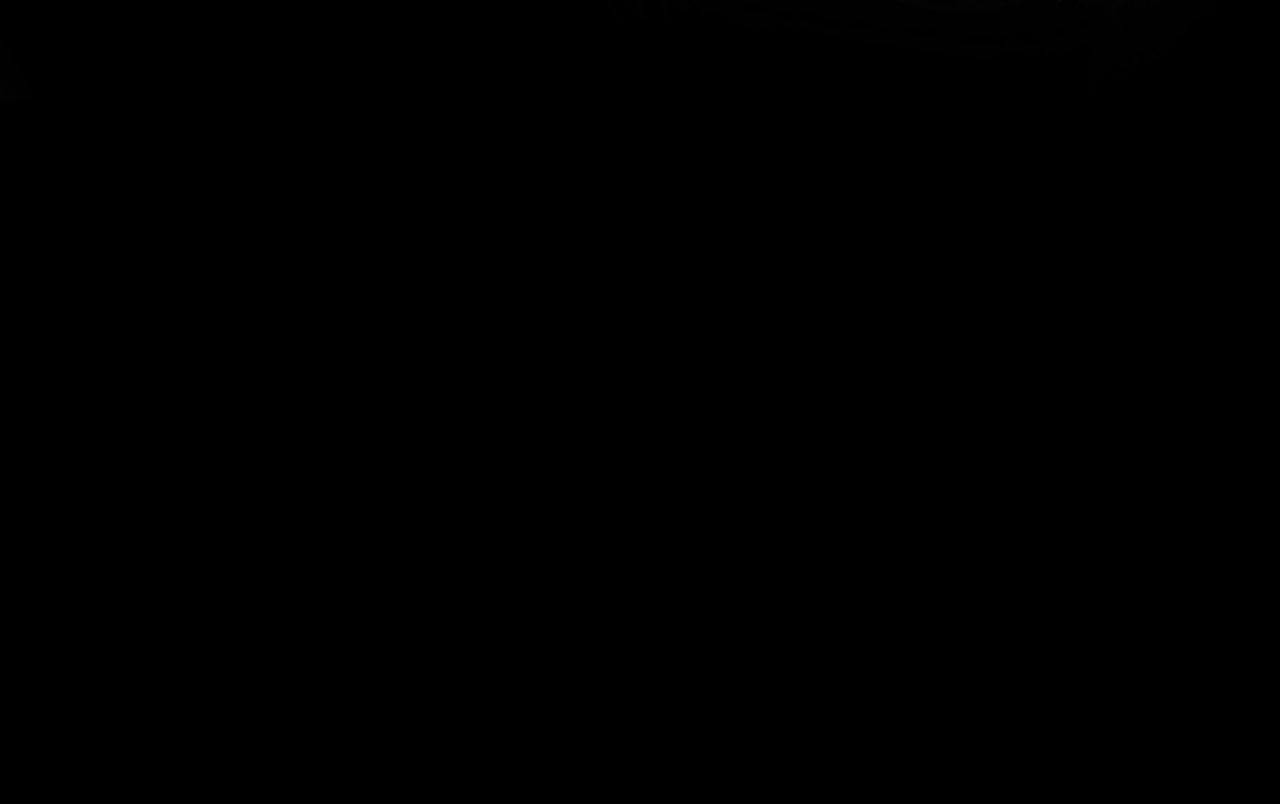
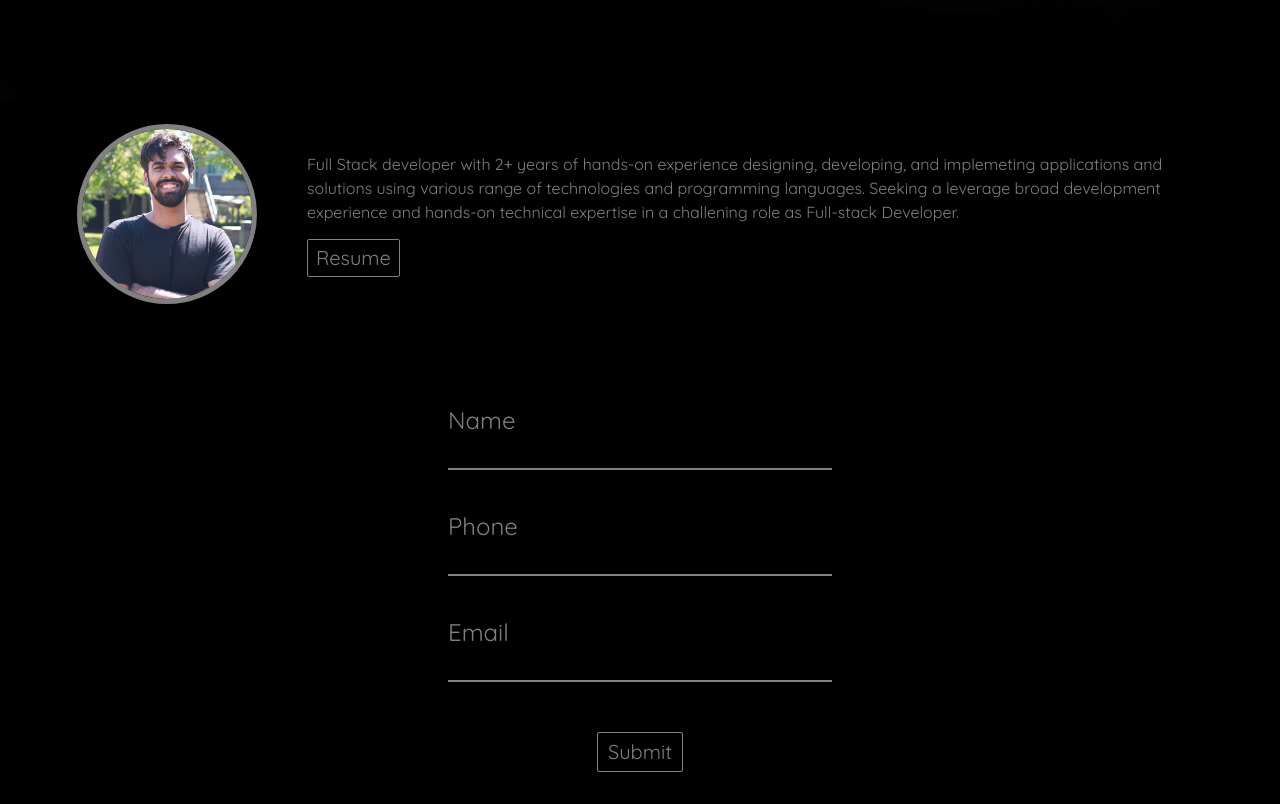
Before and after one commit to Simer0996/portfolio, a React (Create React App) app: page / in a window 1280 px wide. Shown: the part 700-1504 px from the top of the page. Before the commit the page ends 800 px from the top, so only its background shows below. Built offline with nearby package versions, Linux system fonts and the light colour scheme.

Commit message:
adding some changes

```diff
--- a/src/App.js
+++ b/src/App.js
@@ -3,9 +3,9 @@
 import Home from "./components/Home"
 import HeaderNav from "./components/HeaderNav"
 
-// import Contact from "./components/Contact"
-// import About from "./components/About"
-// import Projects from "./components/Projects"
+import Contact from "./components/Contact"
+import About from "./components/About"
+import Projects from "./components/Projects"
 
 function App() {
   return (
@@ -13,9 +13,9 @@ function App() {
       <HeaderNav />
       <Home />
       {/* <Header /> */}
-      {/* <Projects /> */}
-      {/* <About /> */}
-      {/* <Contact /> */}
+      <Projects />
+      <About />
+      <Contact />
     </div>
   )
 }
--- a/src/components/About.jsx
+++ b/src/components/About.jsx
@@ -23,12 +23,12 @@ const About = () => {
           borderColor: `${color}`,
           boxShadow:`${boxShadow}`
         }}/>
-        <div style={{color:`${color}`}} className="w-[70%]"><p>Lorem Ipsum is simply dummy text of the printing and typesetting industry. Lorem Ipsum has been the industry's standard dummy text ever since the 1500s, when an unknown printer took a galley of type and scrambled it to make a type specimen book. It has survived not only five centuries, but also the leap into electronic typesetting, remaining essentially unchanged. It was popularised in the 1960s with the release of Letraset sheets containing Lorem Ipsum passages, and more recently with desktop publishing software like Aldus PageMaker including versions of Lorem Ipsum. </p>
+        <div style={{color:`${color}`}} className="w-[70%]"><p>Full Stack developer with 2+ years of hands-on experience designing, developing, and implemeting applications and solutions using various range of technologies and programming languages. Seeking a leverage broad development experience and hands-on technical expertise in a challening role as Full-stack Developer. </p>
           <button style={{  backgroundColor: "black",
           color: `${color}`,
           border: `1px solid ${color}`,
           padding: "4px 8px",
-          borderRadius: "2px"}} className="block m-auto lg:mt-[15px] mt-[20px] buttonStyling text-xl ">Resume</button>
+          borderRadius: "2px"}} className="block m-auto lg:inline lg:mt-[15px] mt-[20px] buttonStyling text-xl ">Resume</button>
           </div>
         </div>
 
```
